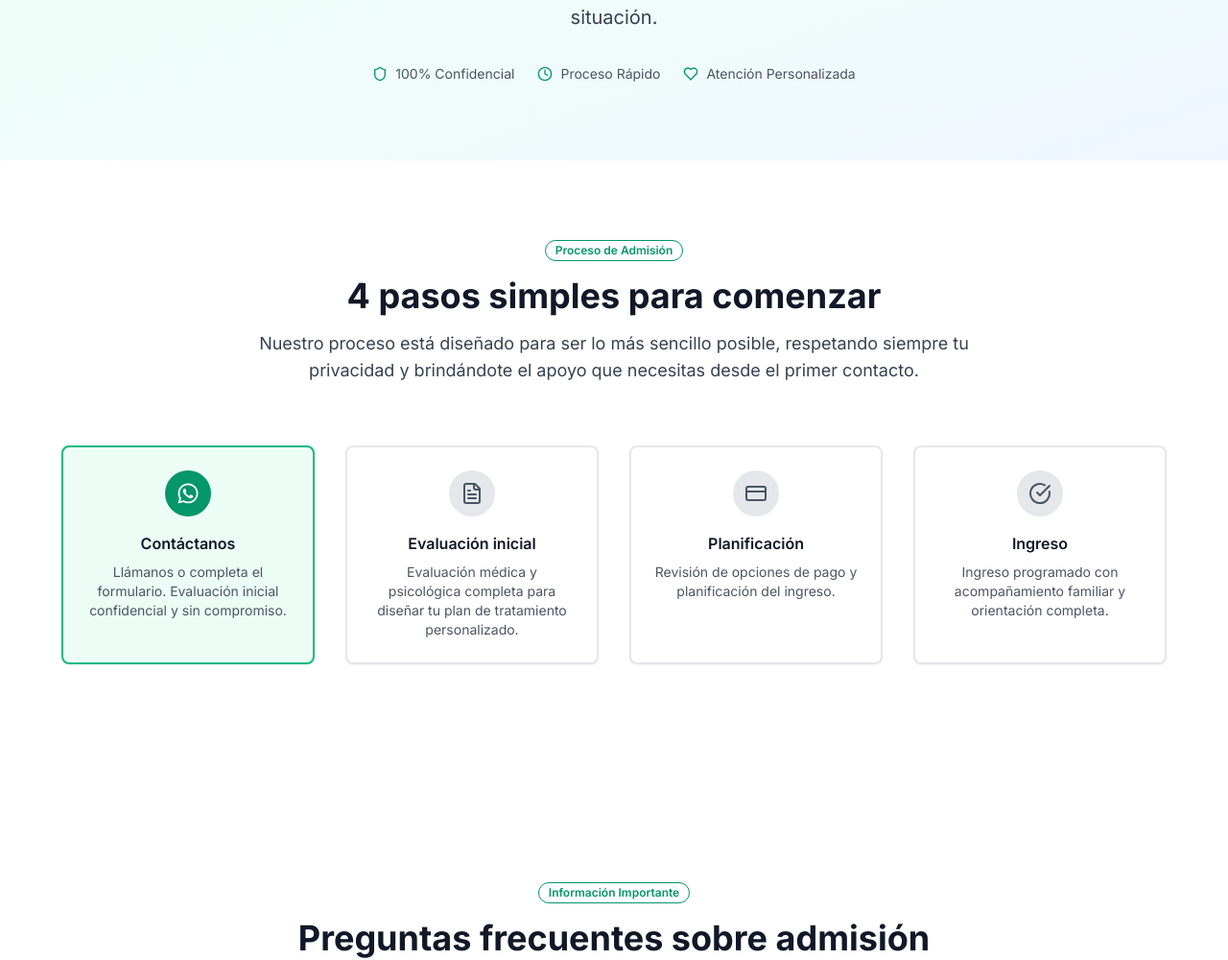
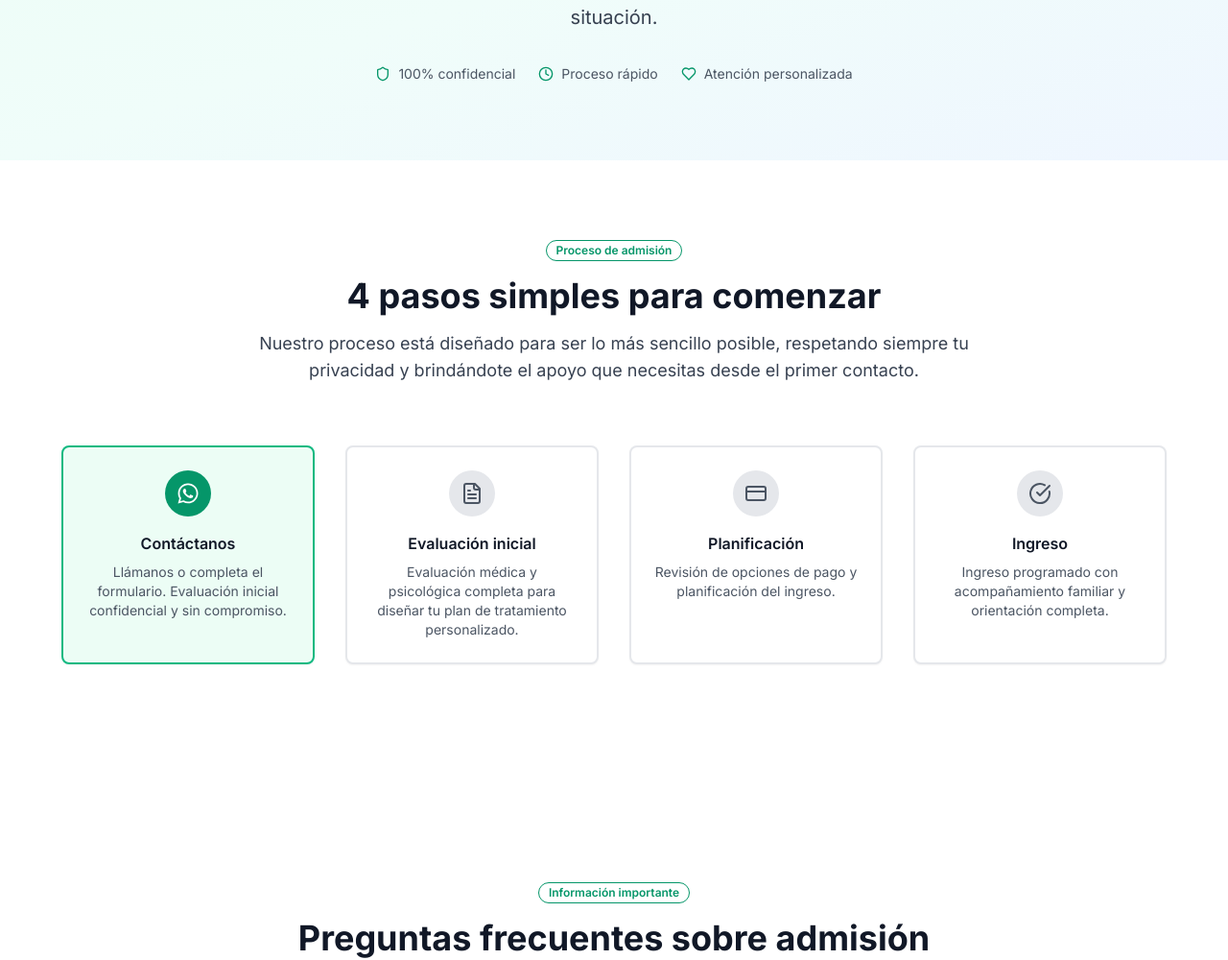
Before and after one commit to amarte-creator/vistacampo-redesign-4r, a Next.js app: page /admision in a window 1280 px wide. Shown: the part 337-1337 px from the top of the page at 96% size. Built offline with nearby package versions, Linux system fonts and the light colour scheme.

Commit message:
style: sentence case for all labels and badges across pages

```diff
--- a/app/admision/AdmisionClientPage.tsx
+++ b/app/admision/AdmisionClientPage.tsx
@@ -107,15 +107,15 @@ export default function AdmisionClientPage() {
             <div className="flex flex-wrap justify-center gap-6 text-sm text-gray-600">
               <div className="flex items-center gap-2">
                 <Shield className="h-4 w-4 text-emerald-600" />
-                <span>100% Confidencial</span>
+                <span>100% confidencial</span>
               </div>
               <div className="flex items-center gap-2">
                 <Clock className="h-4 w-4 text-emerald-600" />
-                <span>Proceso Rápido</span>
+                <span>Proceso rápido</span>
               </div>
               <div className="flex items-center gap-2">
                 <Heart className="h-4 w-4 text-emerald-600" />
-                <span>Atención Personalizada</span>
+                <span>Atención personalizada</span>
               </div>
             </div>
           </div>
@@ -128,7 +128,7 @@ export default function AdmisionClientPage() {
           <div className="max-w-6xl mx-auto">
             <div className="text-center mb-16">
               <Badge variant="outline" className="text-emerald-600 border-emerald-600 mb-4">
-                Proceso de Admisión
+                Proceso de admisión
               </Badge>
               <h2 className="text-3xl md:text-4xl font-bold text-gray-900 mb-4">4 pasos simples para comenzar</h2>
               <p className="text-lg text-gray-700 max-w-3xl mx-auto">
@@ -219,7 +219,7 @@ export default function AdmisionClientPage() {
           <div className="max-w-6xl mx-auto">
             <div className="text-center mb-16">
               <Badge variant="outline" className="text-emerald-600 border-emerald-600 mb-4">
-                Información Importante
+                Información importante
               </Badge>
               <h2 className="text-3xl md:text-4xl font-bold text-gray-900 mb-4">Preguntas frecuentes sobre admisión</h2>
             </div>
--- a/app/contacto/page.tsx
+++ b/app/contacto/page.tsx
@@ -51,11 +51,11 @@ export default function ContactoPage() {
             <div className="flex flex-wrap justify-center gap-6 text-sm text-gray-600">
               <div className="flex items-center gap-2">
                 <Shield className="h-4 w-4 text-emerald-600" />
-                <span>Consulta Confidencial</span>
+                <span>Consulta confidencial</span>
               </div>
               <div className="flex items-center gap-2">
                 <Heart className="h-4 w-4 text-emerald-600" />
-                <span>Atención Inmediata</span>
+                <span>Atención inmediata</span>
               </div>
               <div className="flex items-center gap-2">
                 <a href={WHATSAPP_LINK} target="_blank" rel="noopener noreferrer" className="flex items-center gap-2">
```
